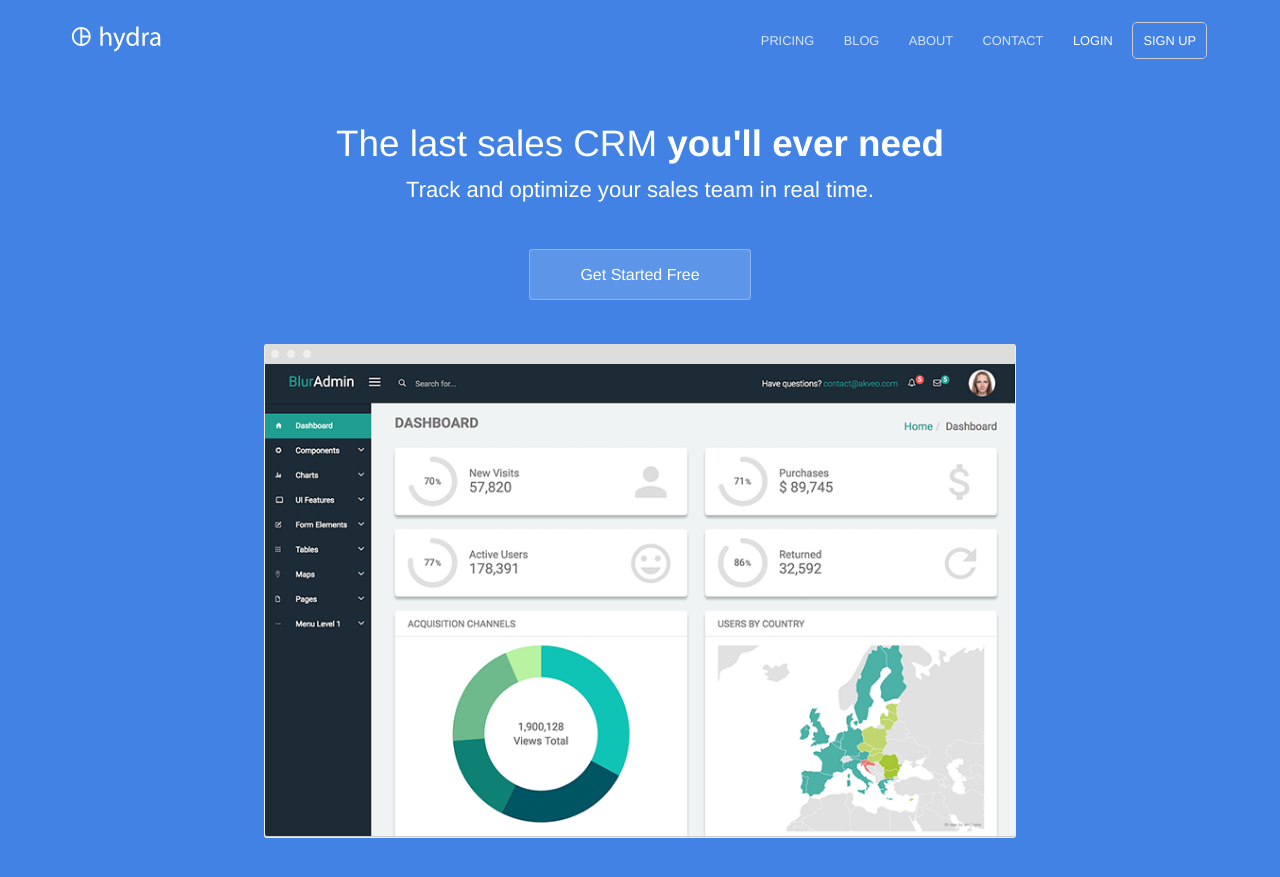
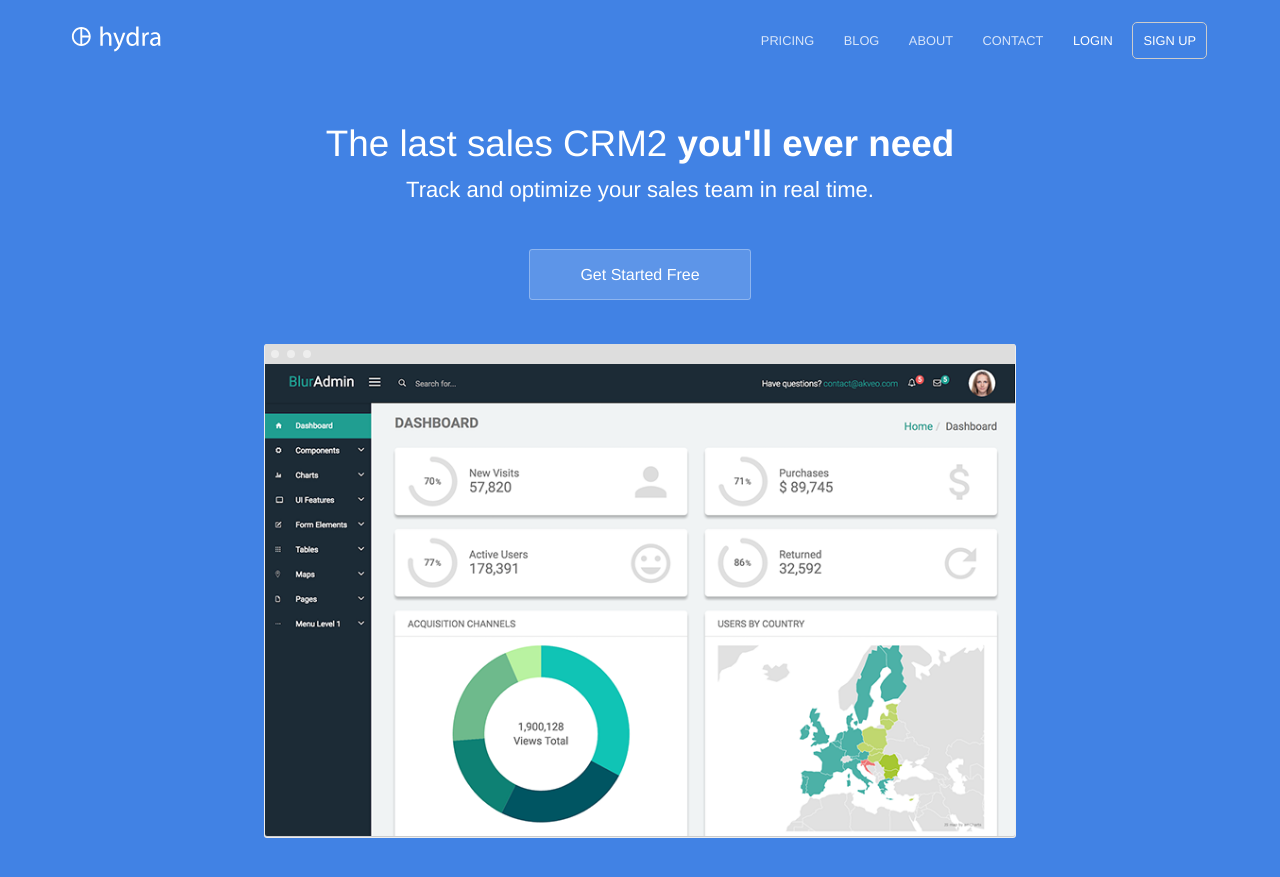
Before and after one commit to ewan-bernard/ewan-bernard.github.io, a Jekyll site: the page built from index.html, in a window 1280 px wide and 900 px high. Shown: the top 877 px of the window. Built offline with Jekyll 4.4.1, drawn with Linux system fonts in a browser that asks for light colours.

```diff
--- a/Gemfile
+++ b/Gemfile
@@ -9,3 +9,5 @@ group :jekyll_plugins do
   gem 'jekyll-seo-tag', '~> 2.7.1'
   gem 'jekyll-sitemap', '~> 1.4.0'
 end
+
+gem "webrick", "~> 1.8"
--- a/about.html
+++ b/about.html
@@ -1,5 +1,5 @@
 ---
-title: Our team
+title: Our team2
 description: >-
   We've built an amazing, fantastic team of developers, marketers, designers and
   sales people.
--- a/index.html
+++ b/index.html
@@ -1,10 +1,10 @@
 ---
-title: Test
+title: Test2
 description: Track and optimize your sales team in real time
 ---
 <section class="hero">
 	<div class="text-container">
-		<h1 class="editable">The last sales CRM <strong>you'll ever need</strong></h1>
+		<h1 class="editable">The last sales CRM2 <strong>you'll ever need</strong></h1>
 		<p class="subtext editable">Track and optimize your sales team in real time.</p>
 		<div class="cta button alt"><a href="{{ site.baseurl }}/contact/">Get Started Free</a></div>
 		<div>
```
Also changed, not shown: Gemfile.lock.
